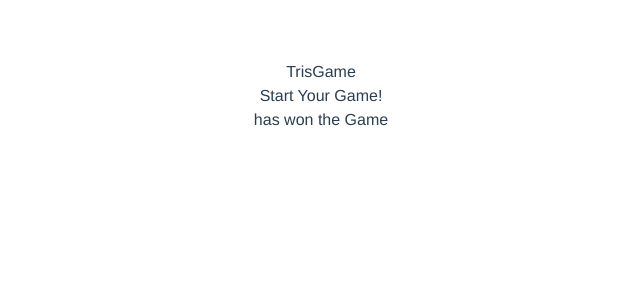
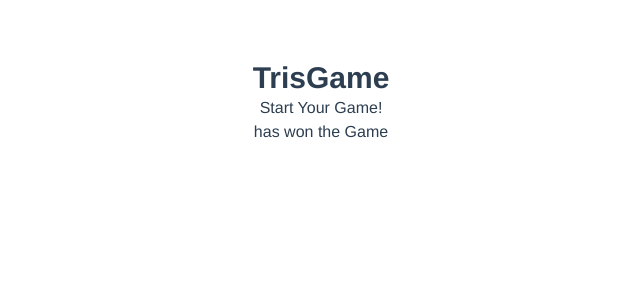
Before and after one commit to Gabgri/trisgame, a Vue app: page / in a window 1280 px wide. Shown: the top 300 px of the page, without its empty margins (319-959 px from the left). Built offline with nearby package versions, Linux system fonts and the light colour scheme.

Commit message:
from options to composition API

```diff
--- a/src/App.vue
+++ b/src/App.vue
@@ -1,35 +1,19 @@
 <template>
-  <h1>TrisGame</h1>
+  <h1 class="text-3xl font-bold">TrisGame</h1>
   <button v-show="!isStarted" @click="startGame">Start Your Game!</button>
   <button v-show="isStarted">Reset</button>
   <p>{{ input }} has won the Game</p>
-  <Grid v-if="isStarted"/>
+  <Grid v-if="isStarted" />
 </template>
 
-<script>
-import Grid from './components/Grid.vue';
+<script setup>
+import Grid from "./components/Grid.vue";
+import { ref } from "vue";
 
-export default {
-  name: 'TrisGame',
-  components: { Grid },
-  data() {
-    return {
-      isStarted: false
-    }
-  },
-  methods: {
-    startGame() {
-      this.isStarted = !this.isStarted;
-    },
-    showWinner() {
-
-    }
-  },
-  computed: {
-    reset () {
-    }
-  },
-}
+  const isStarted = ref(false);
+  function startGame() {
+    isStarted.value = !isStarted.value;
+  }
 
 </script>
 
--- a/src/assets/main.css
+++ b/src/assets/main.css
@@ -1,3 +1,9 @@
 @tailwind base;
 @tailwind components;
 @tailwind utilities;
+
+* {
+    margin: 0;
+    padding: 0;
+    box-sizing: border-box;
+}
--- a/src/components/Grid.vue
+++ b/src/components/Grid.vue
@@ -24,9 +24,6 @@
     </div>
 </template>
 
-<script>
+<script setup>
 import Box from './Box.vue';
-export default {
-    components: { Box }
-}
 </script>
```
